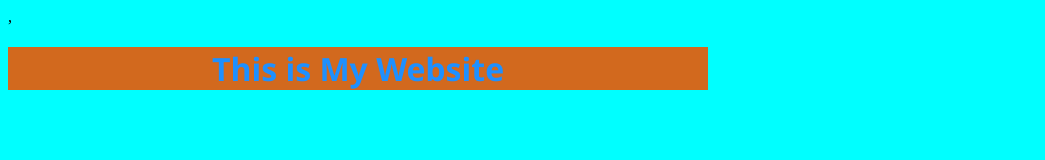
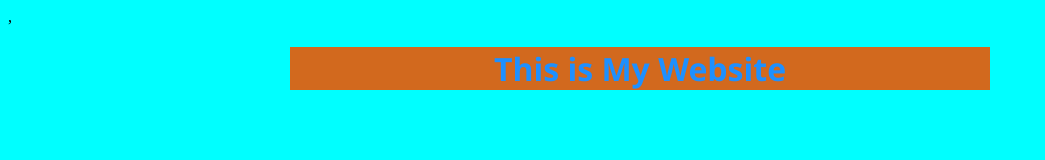
Before and after one commit to otirn/otirn.github.io, a plain HTML site: page index.html in a window 1280 px wide. Shown: the whole page, without its empty margins (0-1045 px from the left). Drawn offline with Linux system fonts and the light colour scheme.

Commit message:
Update index.html

```diff
--- a/index.html
+++ b/index.html
@@ -11,7 +11,9 @@
                 background-color: chocolate;
                 color: dodgerblue;
                 width: 700px;
-                align-items: center;
+                margin-right: auto;
+                margin-left: auto;
+                ;
             }
 
             h1 {
```
